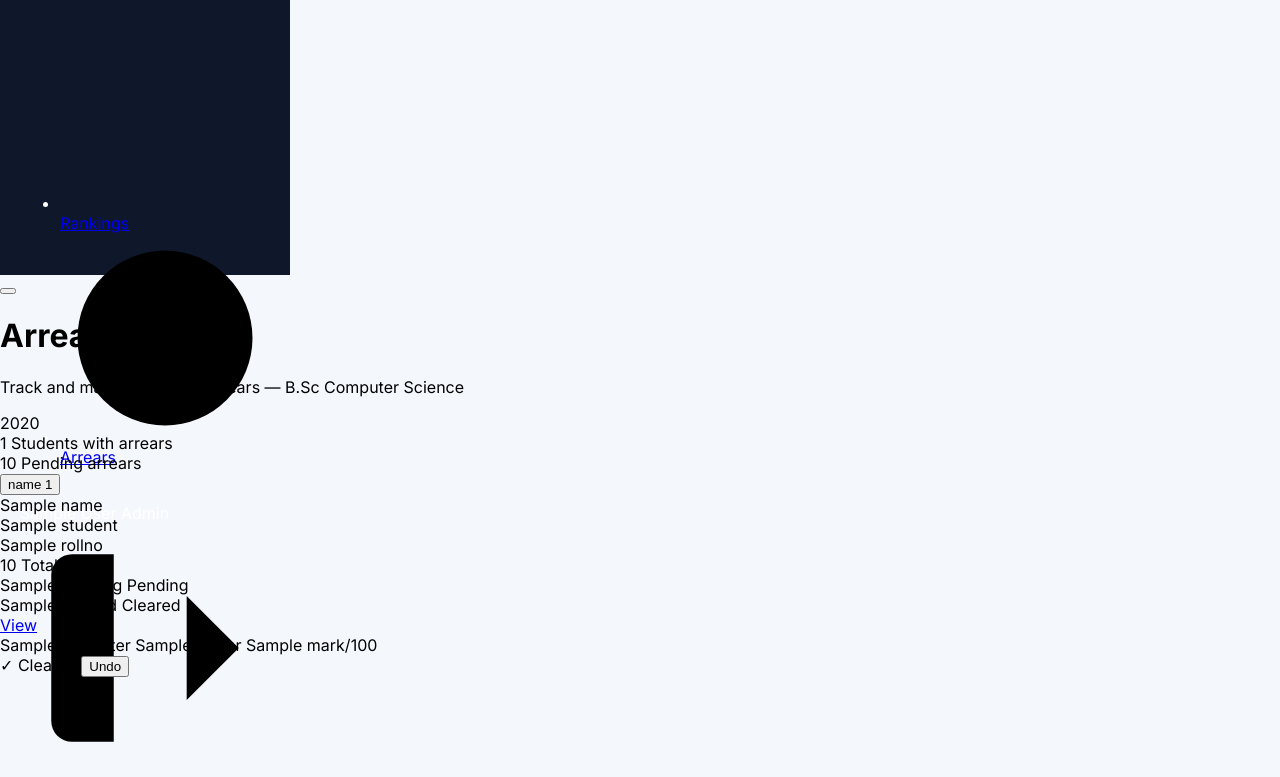
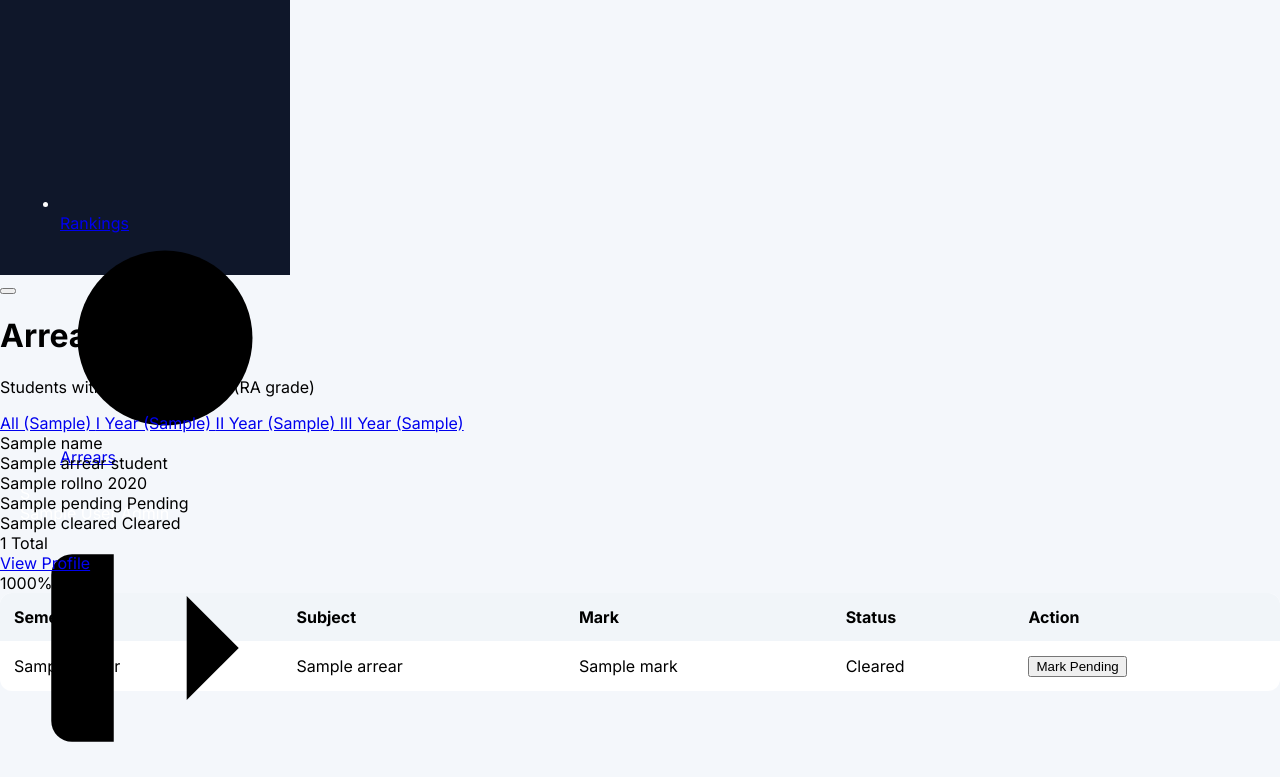
Before and after one commit to Solomon1818/Gacbecsdepartment, a Flask app: template templates/arrears.html in a window 1280 px wide. Shown: the part 565-1342 px from the top of the page. Run offline with Flask 3, Linux system fonts and the light colour scheme; the visitor is signed in with stand-in values (Sample User, id 1); the template is opened without the code that fills it: most values are stand-ins (such as "Sample title", 1, 10 or a date in 2020).

Commit message:
Update arrears.html

```diff
--- a/templates/arrears.html
+++ b/templates/arrears.html
@@ -4,151 +4,146 @@
 {% block content %}
 <div class="page-header">
   <div>
-    <h1 class="page-title">Arrear Tracker</h1>
-    <p class="page-subtitle">Track and manage student arrears — B.Sc Computer Science</p>
+    <h1 class="page-title">Arrear Tracking</h1>
+    <p class="page-subtitle">Students with marks below 40 (RA grade)</p>
   </div>
 </div>
 
-<!-- Summary strip -->
-{% set total_arrear_students = arrears_data.values() | map('length') | sum %}
-<div class="arrear-summary">
-  {% for year, students in arrears_data.items() %}
-  {% set pending_total = students | map(attribute='pending') | sum %}
-  <div class="arrear-summary-card">
-    <span class="year-pill year-{{ year | replace(' ','-') | lower }}">{{ year }}</span>
-    <div class="arrear-sum-nums">
-      <div class="arrear-sum-item">
-        <span class="arrear-sum-val">{{ students|length }}</span>
-        <span class="arrear-sum-label">Students with arrears</span>
+<!-- Year Filter -->
+<div class="filter-bar mb20">
+  <div class="year-filters">
+    <a href="{{ url_for('main.arrears') }}" class="year-btn {{ 'active' if not year_filter }}">
+      All ({{ year_counts.all }})
+    </a>
+    <a href="{{ url_for('main.arrears', year='First Year') }}" class="year-btn {{ 'active' if year_filter == 'First Year' }}">
+      I Year ({{ year_counts['First Year'] }})
+    </a>
+    <a href="{{ url_for('main.arrears', year='Second Year') }}" class="year-btn {{ 'active' if year_filter == 'Second Year' }}">
+      II Year ({{ year_counts['Second Year'] }})
+    </a>
+    <a href="{{ url_for('main.arrears', year='Third Year') }}" class="year-btn {{ 'active' if year_filter == 'Third Year' }}">
+      III Year ({{ year_counts['Third Year'] }})
+    </a>
+  </div>
+</div>
+
+{% if arrear_students %}
+<div class="arrear-list">
+  {% for s in arrear_students %}
+  <div class="arrear-card" id="student_{{ s._id }}">
+    <div class="arrear-card-header">
+      <div class="arrear-student-info">
+        <div class="arrear-avatar">{{ s.name[0] }}</div>
+        <div>
+          <div class="arrear-name">{{ s.name }}</div>
+          <div class="arrear-meta">
+            <span class="roll-badge">{{ s.rollno }}</span>
+            <span class="year-pill year-{{ s.year | replace(' ','-') | lower }}">{{ s.year }}</span>
+          </div>
+        </div>
       </div>
-      <div class="arrear-sum-item">
-        <span class="arrear-sum-val red">{{ pending_total }}</span>
-        <span class="arrear-sum-label">Pending arrears</span>
+      <div class="arrear-summary">
+        <div class="arrear-stat">
+          <span class="arrear-stat-val pending-val">{{ s.pending }}</span>
+          <span class="arrear-stat-label">Pending</span>
+        </div>
+        <div class="arrear-stat">
+          <span class="arrear-stat-val cleared-val">{{ s.cleared }}</span>
+          <span class="arrear-stat-label">Cleared</span>
+        </div>
+        <div class="arrear-stat">
+          <span class="arrear-stat-val">{{ s.total_arrears }}</span>
+          <span class="arrear-stat-label">Total</span>
+        </div>
+        <a href="{{ url_for('students.student_detail', student_id=s._id) }}" class="view-btn">View Profile</a>
       </div>
     </div>
+
+    <!-- Progress bar -->
+    {% if s.total_arrears > 0 %}
+    <div class="arrear-progress-wrap">
+      <div class="arrear-progress-bar">
+        <div class="arrear-progress-cleared" style="width:{{ (s.cleared / s.total_arrears * 100)|round|int }}%"></div>
+      </div>
+      <span class="arrear-progress-label">
+        {{ (s.cleared / s.total_arrears * 100)|round|int }}% cleared
+      </span>
+    </div>
+    {% endif %}
+
+    <!-- Arrear subjects table -->
+    <table class="arrear-subjects-table">
+      <thead>
+        <tr>
+          <th>Semester</th>
+          <th>Subject</th>
+          <th class="tc">Mark</th>
+          <th class="tc">Status</th>
+          <th class="tc">Action</th>
+        </tr>
+      </thead>
+      <tbody>
+        {% for arrear in s.arrears %}
+        <tr id="row_{{ s._id }}_{{ loop.index }}">
+          <td><span class="sem-tag">{{ arrear.sem_label }}</span></td>
+          <td class="td-subject">{{ arrear.subject }}</td>
+          <td class="tc"><span class="mark-num fail-mark">{{ arrear.mark }}</span></td>
+          <td class="tc">
+            <span class="arrear-status-badge {{ 'cleared-badge' if arrear.cleared else 'pending-badge' }}"
+                  id="status_{{ s._id }}_{{ loop.index }}">
+              {{ 'Cleared' if arrear.cleared else 'Pending' }}
+            </span>
+          </td>
+          <td class="tc">
+            <button class="toggle-arrear-btn {{ 'btn-unmark' if arrear.cleared else 'btn-mark' }}"
+                    id="btn_{{ s._id }}_{{ loop.index }}"
+                    onclick="toggleArrear('{{ s._id }}','{{ arrear.sem_key }}','{{ arrear.subject }}',{{ 'true' if arrear.cleared else 'false' }}, '{{ s._id }}_{{ loop.index }}')">
+              {{ 'Mark Pending' if arrear.cleared else 'Mark Cleared' }}
+            </button>
+          </td>
+        </tr>
+        {% endfor %}
+      </tbody>
+    </table>
   </div>
   {% endfor %}
 </div>
 
-<!-- Year tabs -->
-<div class="year-tab-bar">
-  {% for year in arrears_data.keys() %}
-  <button class="year-tab-btn {{ 'active' if loop.first }}" data-year="{{ year | replace(' ','-') | lower }}">
-    {{ year }}
-    <span class="year-tab-count">{{ arrears_data[year]|length }}</span>
-  </button>
-  {% endfor %}
+{% else %}
+<div class="empty-state">
+  <svg viewBox="0 0 24 24"><path d="M22 11.08V12a10 10 0 1 1-5.93-9.14"/><polyline points="22 4 12 14.01 9 11.01"/></svg>
+  <p>No arrears found{% if year_filter %} for {{ year_filter }}{% endif %}. All students are clear!</p>
 </div>
-
-<!-- Arrear panels per year -->
-{% for year, students in arrears_data.items() %}
-<div class="arrear-panel {{ 'active' if loop.first }}" id="panel-{{ year | replace(' ','-') | lower }}">
-  {% if students %}
-  {% for s in students %}
-  <div class="arrear-student-card">
-    <div class="arrear-student-header">
-      <div class="arrear-student-info">
-        <div class="arrear-avatar">{{ s.name[0] }}</div>
-        <div>
-          <div class="arrear-name">{{ s.name }}</div>
-          <span class="roll-badge">{{ s.rollno }}</span>
-        </div>
-      </div>
-      <div class="arrear-counts">
-        <div class="arrear-count-item">
-          <span class="ac-val total-val">{{ s.total }}</span>
-          <span class="ac-label">Total</span>
-        </div>
-        <div class="arrear-count-item">
-          <span class="ac-val pend-val">{{ s.pending }}</span>
-          <span class="ac-label">Pending</span>
-        </div>
-        <div class="arrear-count-item">
-          <span class="ac-val clear-val">{{ s.cleared }}</span>
-          <span class="ac-label">Cleared</span>
-        </div>
-        <a href="{{ url_for('students.student_detail', student_id=s._id) }}" class="view-btn">View</a>
-      </div>
-    </div>
-
-    <div class="arrear-subjects">
-      {% for a in s.arrears %}
-      <div class="arrear-subject-row {{ 'arrear-cleared-row' if a.cleared }}" id="arr-{{ s._id }}-{{ loop.index }}">
-        <div class="arrear-subj-info">
-          <span class="arrear-sem-tag">{{ a.semester }}</span>
-          <span class="arrear-subj-name">{{ a.subject }}</span>
-          <span class="arrear-mark">{{ a.mark }}/100</span>
-        </div>
-        <div class="arrear-actions">
-          {% if a.cleared %}
-            <span class="arrear-status-cleared">✓ Cleared</span>
-            <button class="arrear-undo-btn"
-              onclick="toggleArrear('{{ s._id }}','{{ a.sem_key }}','{{ a.subject | replace("'","\\'")|replace('"','\\"') }}', false, this)">
-              Undo
-            </button>
-          {% else %}
-            <span class="arrear-status-pending">Pending</span>
-            <button class="arrear-clear-btn"
-              onclick="toggleArrear('{{ s._id }}','{{ a.sem_key }}','{{ a.subject | replace("'","\\'")|replace('"','\\"') }}', true, this)">
-              Mark Cleared
-            </button>
-          {% endif %}
-        </div>
-      </div>
-      {% endfor %}
-    </div>
-  </div>
-  {% endfor %}
-  {% else %}
-  <div class="empty-state">
-    <svg viewBox="0 0 24 24"><path d="M22 11.08V12a10 10 0 1 1-5.93-9.14"/><polyline points="22 4 12 14.01 9 11.01"/></svg>
-    <p>No arrears found for {{ year }}. All students are clear! 🎉</p>
-  </div>
-  {% endif %}
-</div>
-{% endfor %}
+{% endif %}
 {% endblock %}
 
 {% block scripts %}
 <script>
-// Year tab switching
-document.querySelectorAll('.year-tab-btn').forEach(btn => {
-  btn.addEventListener('click', () => {
-    document.querySelectorAll('.year-tab-btn').forEach(b => b.classList.remove('active'));
-    document.querySelectorAll('.arrear-panel').forEach(p => p.classList.remove('active'));
-    btn.classList.add('active');
-    document.getElementById('panel-' + btn.dataset.year).classList.add('active');
-  });
-});
-
-async function toggleArrear(studentId, semKey, subject, cleared, btn) {
-  const res = await fetch(`/students/${studentId}/arrear`, {
+async function toggleArrear(studentId, semKey, subject, currentlyCleared, rowId) {
+  const newCleared = !currentlyCleared;
+  const res = await fetch('/arrears/toggle', {
     method: 'POST',
     headers: { 'Content-Type': 'application/json' },
-    body: JSON.stringify({ sem_key: semKey, subject: subject, cleared: cleared })
+    body: JSON.stringify({ student_id: studentId, sem_key: semKey, subject: subject, cleared: newCleared })
   });
   if (res.ok) {
-    // Update UI without full reload
-    const row = btn.closest('.arrear-subject-row');
-    const actionsDiv = row.querySelector('.arrear-actions');
-    if (cleared) {
-      row.classList.add('arrear-cleared-row');
-      actionsDiv.innerHTML = `
-        <span class="arrear-status-cleared">✓ Cleared</span>
-        <button class="arrear-undo-btn" onclick="toggleArrear('${studentId}','${semKey}','${subject.replace(/'/g,"\\'")}',false,this)">Undo</button>`;
+    const statusEl = document.getElementById('status_' + rowId);
+    const btnEl    = document.getElementById('btn_' + rowId);
+    if (newCleared) {
+      statusEl.textContent = 'Cleared';
+      statusEl.className = 'arrear-status-badge cleared-badge';
+      btnEl.textContent = 'Mark Pending';
+      btnEl.className = 'toggle-arrear-btn btn-unmark';
+      btnEl.setAttribute('onclick', `toggleArrear('${studentId}','${semKey}','${subject}',true,'${rowId}')`);
     } else {
-      row.classList.remove('arrear-cleared-row');
-      actionsDiv.innerHTML = `
-        <span class="arrear-status-pending">Pending</span>
-        <button class="arrear-clear-btn" onclick="toggleArrear('${studentId}','${semKey}','${subject.replace(/'/g,"\\'")}',true,this)">Mark Cleared</button>`;
+      statusEl.textContent = 'Pending';
+      statusEl.className = 'arrear-status-badge pending-badge';
+      btnEl.textContent = 'Mark Cleared';
+      btnEl.className = 'toggle-arrear-btn btn-mark';
+      btnEl.setAttribute('onclick', `toggleArrear('${studentId}','${semKey}','${subject}',false,'${rowId}')`);
     }
-    // Update counts in header
-    const card = btn.closest('.arrear-student-card');
-    const allRows = card.querySelectorAll('.arrear-subject-row');
-    const clearedCount = [...allRows].filter(r => r.classList.contains('arrear-cleared-row')).length;
-    const pendingCount = allRows.length - clearedCount;
-    card.querySelector('.pend-val').textContent = pendingCount;
-    card.querySelector('.clear-val').textContent = clearedCount;
+    // Reload to update progress bar counts
+    setTimeout(() => location.reload(), 600);
   }
 }
 </script>
```
